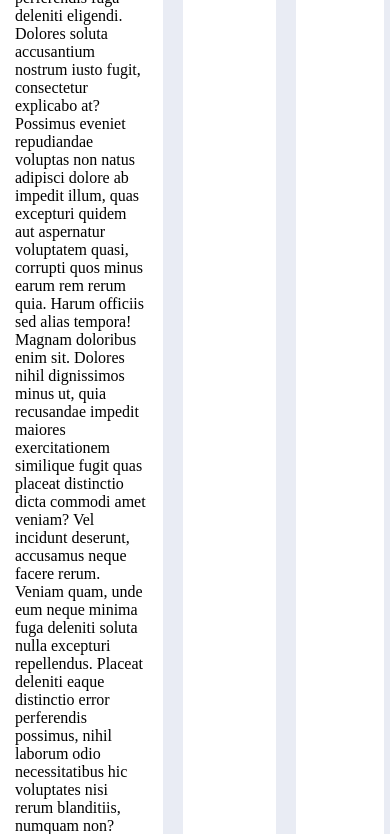
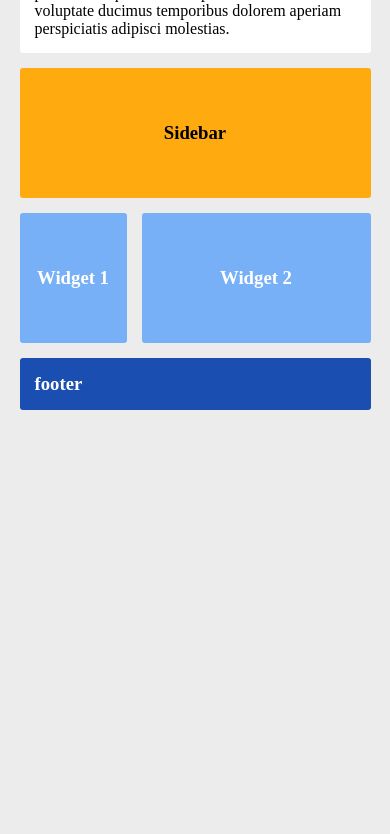
Before and after one commit to wldrocha/css-grid-practice, a plain HTML site: page index.html in a window 390 px wide. Shown: the part 1166-2000 px from the top of the page. After the commit the page ends 1576 px from the top, so only its background shows below. Drawn offline with Linux system fonts and the light colour scheme.

Commit message:
change bg, define grid template areas for responsive

```diff
--- a/style.css
+++ b/style.css
@@ -3,17 +3,22 @@
 	padding: 0;
 }
 body {
-	background: #e9ecf4;
+	background: #ececec;
 	color: #000;
 }
 .contenedor {
 	width: 90%;
 	max-width: 1000px;
-	margin: 20 auto;
+	margin: 0 auto;
 	display: grid;
-	grid-gap: 20px;
+	grid-gap: 15px;
 	grid-template-columns: repeat(3, 1fr);
 	grid-template-rows: repeat(4, auto);
+	grid-template-areas:
+		'header header header'
+		'contenido contenido sidebar'
+		'widget-1 widget-2 sidebar'
+		'footer footer footer';
 }
 .contenedor > section,
 .contenedor .header,
@@ -22,12 +27,75 @@ body {
 .contenedor .footer {
 	background: #fff;
 	padding: 15px;
-	border-radius: 4px;
+	border-radius: 3px;
 }
 .contenedor .header {
 	background: #1a4fb1;
 	color: #fff;
-	grid-column-start: 1;
-	grid-column-end: -1;
-	/* gird */
+	/* grid-column: 1/-1; */
+	grid-area: header;
 }
+
+.contenedor .contenido {
+	/* grid-column: span 2; */
+	grid-area: contenido;
+}
+.contenedor .widget-1,
+.contenedor .widget-2 {
+	background: #78b0f8;
+	color: #fff;
+	display: flex;
+	justify-content: center;
+	align-items: center;
+	min-height: 100px;
+}
+.contenedor .widget-1 {
+	grid-area: widget-1;
+}
+.contenedor .widget-2 {
+	grid-area: widget-2;
+}
+.contenedor .sidebar {
+	/* grid-column: 3/4;
+	grid-row: span 2; */
+	background: #ffaa0e;
+	min-height: 100px;
+	display: flex;
+	justify-content: center;
+	align-items: center;
+	grid-area: sidebar;
+}
+
+.contenedor .footer {
+	/* grid-column: 1/-1; */
+	background: #1a4fb1;
+	color: #fff;
+	grid-area: footer;
+}
+
+@media screen and (max-width: 768px) {
+	.contenedor {
+		grid-template-areas:
+			'header header header'
+			'contenido contenido contenido'
+			'sidebar sidebar sidebar'
+			'widget-1 widget-2 widget-2'
+			'footer footer footer';
+	}
+	.contenedor .contenido {
+		/* grid-column: 1/-1; */
+		grid-area: contenido;
+	}
+	.contenedor .sidebar {
+		/* grid-column: 1/-1; */
+		grid-area: sidebar;
+	}
+	.contenedor .widget-1 {
+		/* grid-column: span 2; */
+		grid-area: widget-1;
+	}
+	.contenedor .widget-2 {
+		/* grid-column: span 2; */
+		grid-area: widget-2;
+	}
+}
```
